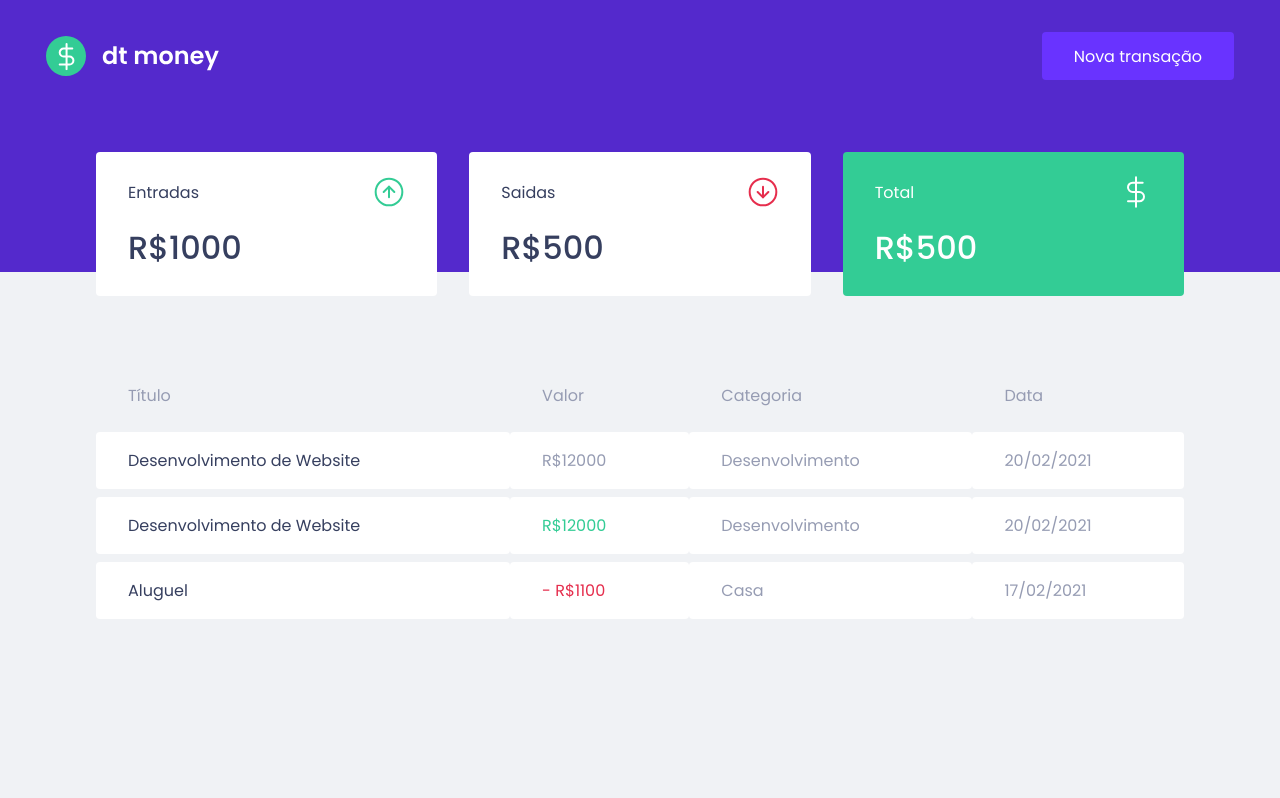
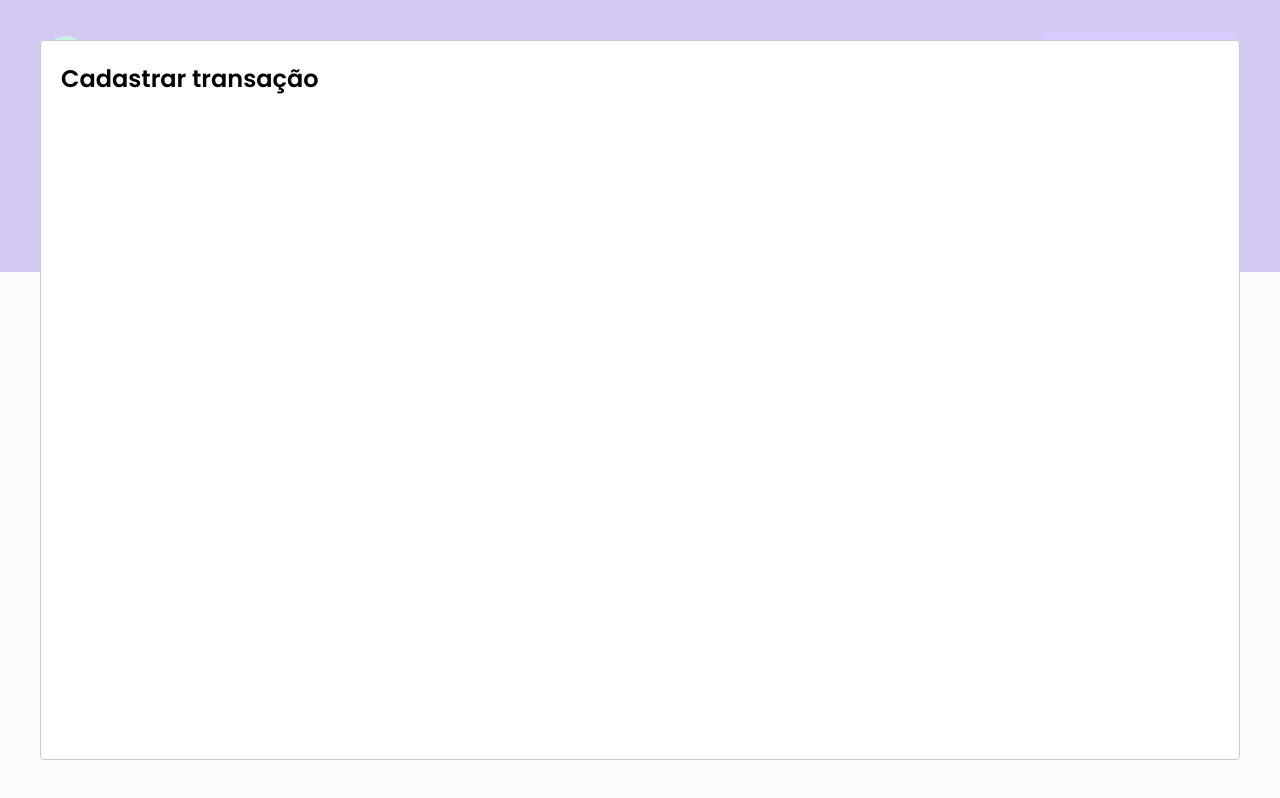
Before and after one commit to luccasbarros/dtMoney, a React (Create React App) app: page / in a window 1280 px wide. Both pictures are taken after a click on the button "Nova transação". Built offline with nearby package versions, Linux system fonts and the light colour scheme; no server answers; what miragejs would draw is missing.

Commit message:
feat: componentização e criação do modal

```diff
--- a/package.json
+++ b/package.json
@@ -3,12 +3,14 @@
   "version": "0.1.0",
   "private": true,
   "dependencies": {
+    "@types/react-modal": "^3.12.0",
     "@types/styled-components": "^5.1.9",
     "add": "^2.0.6",
     "axios": "^0.21.1",
     "miragejs": "^0.1.41",
     "react": "^17.0.2",
     "react-dom": "^17.0.2",
+    "react-modal": "^3.12.1",
     "react-scripts": "4.0.3",
     "styled-components": "^5.2.3",
     "web-vitals": "^1.0.1"
--- a/src/App.tsx
+++ b/src/App.tsx
@@ -1,14 +1,33 @@
-import React from 'react';
-import styled from 'styled-components';
 import {GlobalStyle} from './styles/global'
 import {Header} from './components/Header'
 import {Dashboard} from './components/Dashboard';
+import Modal from 'react-modal'
+import { useState } from 'react';
+import {NewTransactionModal} from './components/NewTransactionModal'
+
+Modal.setAppElement('#root');
 
 export function App() {
+  const [isNewTransactionModalOpen, setIsNewTransactionModalOpen] = useState(
+    false
+  );
+
+  function handleOpenNewTransactionModal() {
+    setIsNewTransactionModalOpen(true);
+  }
+
+  function handleCloseNewTransactionModal() {
+    setIsNewTransactionModalOpen(false);
+  }
   return (
     <div>
-      <Header />
+      <Header onOpenNewTransactionModal={handleOpenNewTransactionModal} />
       <Dashboard />
+      <NewTransactionModal
+       isOpen={isNewTransactionModalOpen}
+       onRequestClose={handleCloseNewTransactionModal}
+       />
+
      <GlobalStyle />
     </div>
   );
--- a/src/components/Header/index.tsx
+++ b/src/components/Header/index.tsx
@@ -1,14 +1,21 @@
-import logoImg from '../../assets/logo.svg'
-import {Container, Content} from './styles'
+import logoImg from "../../assets/logo.svg";
+import { Container, Content } from "./styles";
 
+interface HeaderProps {
+  onOpenNewTransactionModal: () => void;
+}
 
-export function Header() {
+export function Header({onOpenNewTransactionModal}: HeaderProps) {
+
   return (
     <Container>
       <Content>
         <img src={logoImg} alt="dt money" />
-            <button type='button'>Nova transação</button>
+        <button type="button" onClick={onOpenNewTransactionModal}>
+          Nova transação
+        </button>
+
       </Content>
     </Container>
-    )
+  );
 }
--- /dev/null
+++ b/src/components/NewTransactionModal/index.tsx
@@ -0,0 +1,17 @@
+import Modal from 'react-modal';
+
+interface NewTransactionModalProps {
+  isOpen: boolean;
+  onRequestClose: () => void;
+}
+
+export function NewTransactionModal({isOpen, onRequestClose}: NewTransactionModalProps) {
+  return (
+    <Modal
+    onRequestClose={onRequestClose}
+    isOpen={isOpen}
+  >
+    <h2>Cadastrar transação</h2>
+  </Modal>
+  )
+}
--- /dev/null
+++ b/src/components/NewTransactionModal/styles.ts
@@ -0,0 +1 @@
+import styled from 'styled-components';
```
Also changed, not shown: 1 other file (tests, documents, lock files or other folders). Lines whose indentation alone changed are shown as unchanged.
